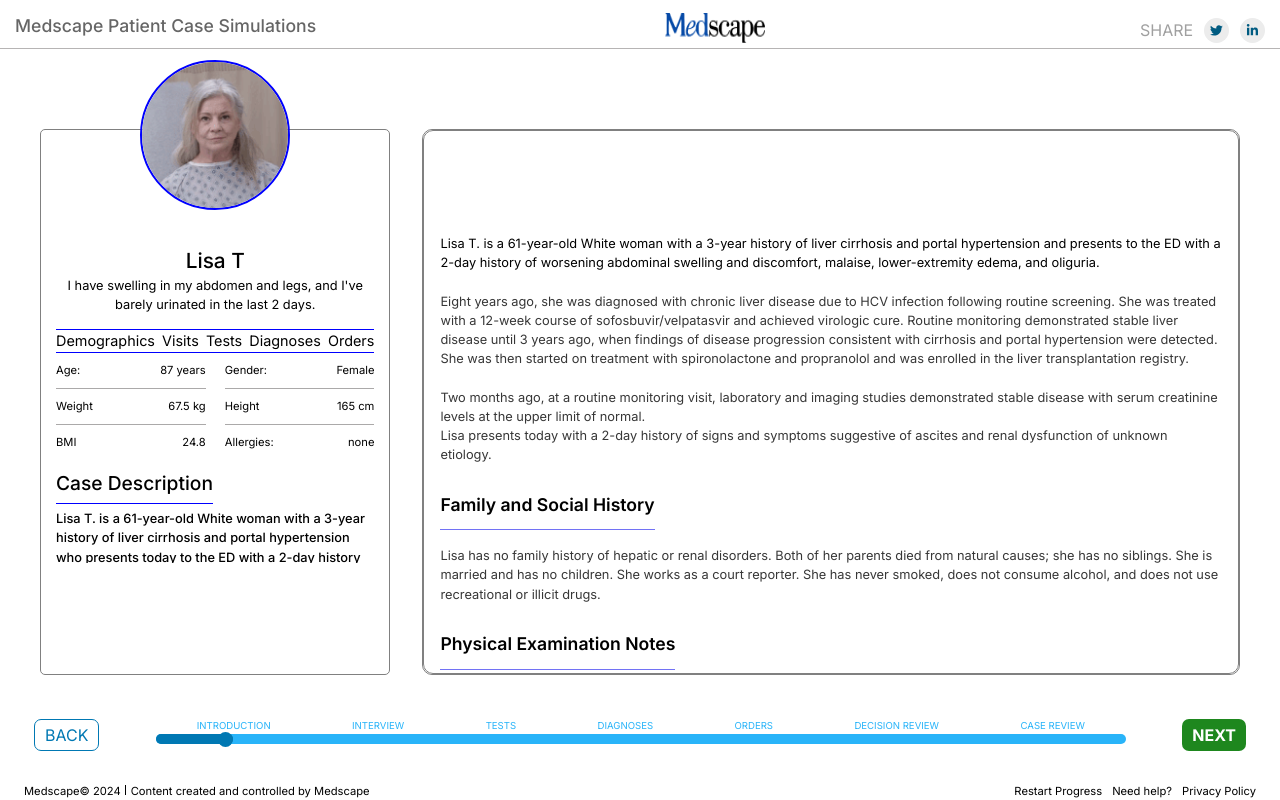
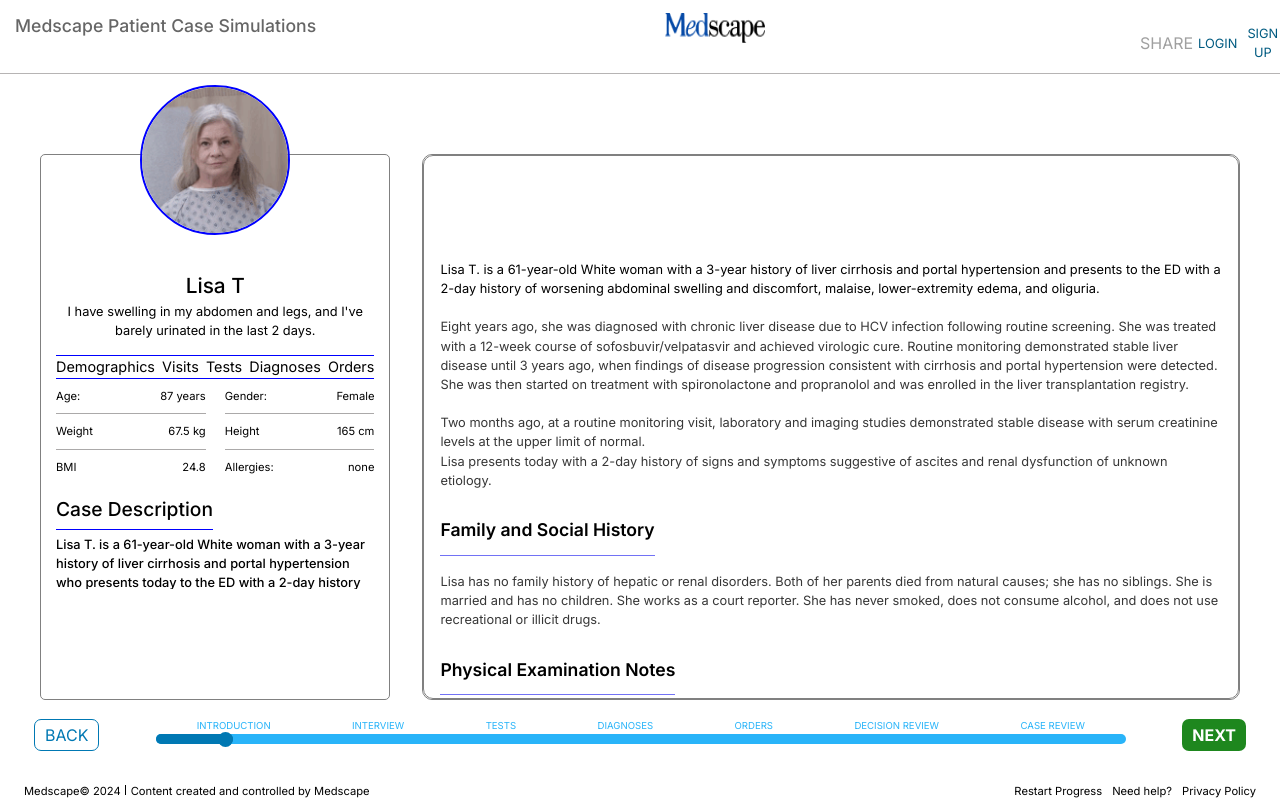
Before and after one commit to AdebestAA/medscape, a Next.js app: page /simulation in a window 1280 px wide. Built offline with nearby package versions, Linux system fonts and the light colour scheme.

Commit message:
lets see

```diff
--- a/src/FunctionalilyContext.js
+++ b/src/FunctionalilyContext.js
@@ -9,6 +9,7 @@ const FunctionalityProvider = ({children})=>{
 const [showSearchBar,setShowSearchBar] = useState(false)
 const [showPatientProfile,setShowPatientProfile] = useState(false)
 const [showPatientQuestion,setShowPatientQuestion] = useState(false)
+const [showSideNav,setShowSideNav] = useState(false)
 
 const openSearchBar = ()=>{
     setShowSearchBar(true)
@@ -24,7 +25,9 @@ closeSearchBar,
 showPatientProfile,
 setShowPatientProfile,
 showPatientQuestion,
-setShowPatientQuestion
+setShowPatientQuestion,
+showSideNav,
+setShowSideNav
 }}>
     {children}
 </FunctionalityContext.Provider>
--- a/src/app/login/page.jsx
+++ b/src/app/login/page.jsx
@@ -15,6 +15,12 @@ const Login = () => {
 
     const router = useRouter()
     const pathName = usePathname()
+
+
+    const handleSubmit = (e)=>{
+    e.preventDefault()
+    router.push("/simulation")
+}
 
     const googleIcon = ()=> {
         return   <svg className='google-icon-global-font' xmlns="http://www.w3.org/2000/svg" x="0px" y="0px" width="100" height="100" viewBox="0 0 48 48">
@@ -48,7 +54,7 @@ const Login = () => {
 <h5 className='font-semibold text-center xl:text-xl lg:text-md '>Log In To Your Account</h5>
 {/* form container itself */}
 
-<form action="" className='flex flex-col'>
+<form action="" onSubmit={handleSubmit} className='flex flex-col'>
 <label htmlFor="email" className='font-semibold mt-[5px] mb-[3px]'>Email</label>
 <input
     id='email'
--- a/src/app/register/page.jsx
+++ b/src/app/register/page.jsx
@@ -19,7 +19,7 @@ const Register = () => {
 
     const pathName = usePathname()
     const router = useRouter()
-    console.log(pathName);
+    // console.log(pathName);
     const professions = ["Physician","Nurse / Advanced Practice Nurse","physician Assistant","Pharmacist","Medical Student","Health Business / Administration", "Media / Press","non-Professsional","Optometrist","Psychologist","Dentist / Oral Health Professional","Other Healthcare Provider"]
 
     const benefits = ["Latest medical news and expert perspectives","Essential drugs, diseases, and clinical tools","Free CME and professional online education","Share your expert medical opinions by participating in paid surveys"]
@@ -37,6 +37,10 @@ console.log(showProfessionsList);
     },[showProfessionsList])
 
 
+const handleSubmit = (e)=>{
+    e.preventDefault()
+    router.push("/simulation")
+}
 
     let options = professions.map((item,index)=>{
 
@@ -85,7 +89,7 @@ lg:px-4 md:px-4 sm:px-2 xsm:px-2 py-4'>
 
 {/* form container itself */}
 
-<form action="" className='flex flex-col md:mx-0 sm:mx-2 xsm:mx-2'>
+<form action="" onSubmit={handleSubmit} className='flex flex-col md:mx-0 sm:mx-2 xsm:mx-2'>
 <label htmlFor="email" className='font-semibold py-[5px] '>Email</label>
 <input
     id='email'
--- a/src/app/simulation/page.jsx
+++ b/src/app/simulation/page.jsx
@@ -16,13 +16,15 @@ import SimulationPopUp from '@/components/PopUps/SimulationPopUp/SimulationPopUp
 import { OrdersContext } from '@/components/Simulation-components/Orders/OrdersProvider'
 import DecisionReview from '@/components/Simulation-components/DecisionReview/DecisionReview'
 import CaseReview from '@/components/Simulation-components/CaseReview/CaseReview'
+import { FunctionalityContext } from '@/FunctionalilyContext'
+import SlideInNav from '@/components/Simulation-components/SlideInNav/SlideInNav'
 
 
 
 
 
 const Simulation = () => {
-
+const {showSideNav,setShowSideNav} = useContext(FunctionalityContext)
  const{
 handleBack,
 handleNext,
@@ -44,7 +46,7 @@ const{showOrdersPopUp}= useContext(OrdersContext)
   {/* popup */}
 {showOrdersPopUp && <OrderPopUp/>}
   {/* introduction */}
-
+{showSideNav && < SlideInNav />}
 <Header/>
 <article className={step === 0 ? 'simulation-introduction' : "hide"}>
 <PatientProfile/>
--- /dev/null
+++ b/src/components/Simulation-components/SlideInNav/SlideInNav.js
@@ -0,0 +1,20 @@
+import { FunctionalityContext } from '@/FunctionalilyContext'
+import Link from 'next/link'
+import React, { useContext } from 'react'
+
+const SlideInNav = () => {
+  const {showSideNav,setShowSideNav} = useContext(FunctionalityContext)
+  return (
+    <div className='fixed h-full w-full bg-white  '>
+      <aside className='mt-16 px-8 relative bg-red-500'>
+
+        <Link href={"/login"} className='my-8'>login</Link>
+        <br />
+        <Link href={"/register"} className='my-8'>register</Link>
+        <span onClick={()=> setShowSideNav(false)} className='font-bold text-lg absolute right-[5%] top-[5%]'>X</span>
+      </aside>
+    </div>
+  )
+}
+
+export default SlideInNav
--- a/src/components/Simulation-components/header/Header.js
+++ b/src/components/Simulation-components/header/Header.js
@@ -7,13 +7,16 @@ import "./header.css"
 import { FunctionalityContext } from '@/FunctionalilyContext';
 import { SimulationProgressContext } from '@/Contexts/SimulationProgressContext';
 import { FaBars } from "react-icons/fa6";
+import { useRouter } from 'next/navigation';
 
 const Header = () => {
-  const {setShowPatientProfile,showPatientProfile} = useContext(FunctionalityContext)
+  const {setShowPatientProfile,showPatientProfile,showSideNav,setShowSideNav} = useContext(FunctionalityContext)
+  const router = useRouter()
+
   const {step,setStep} = useContext(SimulationProgressContext)
   return (
  <nav className='nav-header'>
-  <div className='show-side-bar-container'><button className='show-side-bar'>< FaBars/></button></div>
+  <div className='show-side-bar-container'><button className='show-side-bar' onClick={()=> setShowSideNav(true)} >< FaBars/></button></div>
   <div className='image-and-header'>
 <p className='header-paragraph'>Medscape Patient Case Simulations</p>
 <div className='image-div-header relative'>
@@ -23,8 +26,13 @@ const Header = () => {
 
 <aside className='aside-header'>
     <p className='share'>SHARE</p>
-    <button className='social-btn'><FaTwitter/></button>
-    <button className='social-btn'><FaLinkedinIn/></button>
+    {/* SOCIAL BTN */}
+    {/* <button className='social-btn'><FaTwitter/></button>
+    <button className='social-btn'><FaLinkedinIn/></button> */}
+
+        {/* LOGIN AND SIGN BTN */}
+    <button className='social-btn' style={{paddingInline:"5px",background:"transparent"}} onClick={()=> router.push("/login")} >LOGIN</button>
+    <button className='social-btn' style={{paddingInline:"5px",background:"transparent"}} onClick={()=> router.push("/register")}>SIGN UP</button>
   {step !== 1 ? <button className='chart-btn'  onClick={()=>{
       setShowPatientProfile(true)
     }}>CHART</button> : ""}
--- a/src/components/Simulation-components/header/header.css
+++ b/src/components/Simulation-components/header/header.css
@@ -183,7 +183,7 @@
         .chart-btn {
         display: inline;
         color: rgb(0, 91, 129);
-        border: 1px solid blue;
+        border: 1px solid #0000ff;
         padding: 2px 2px;
         border-radius: 5px;
         font-weight: 500;
```
